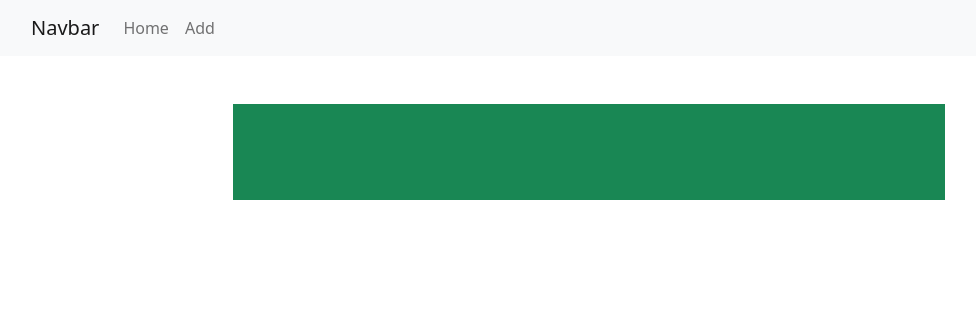
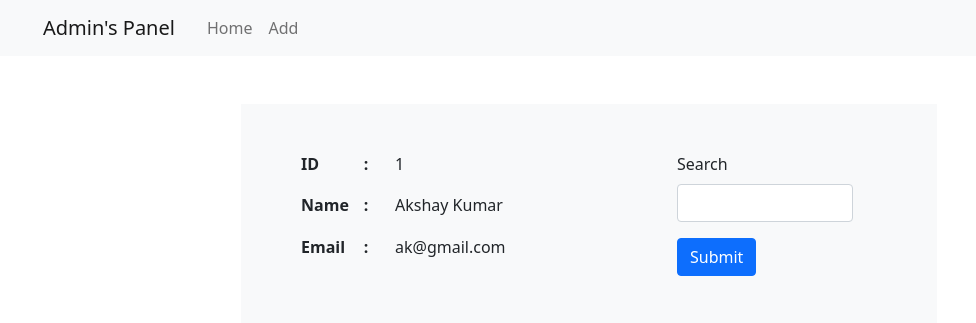
Before and after one commit to best-rion/E_Commerce, a Flask app: page /admin in a window 1280 px wide. Shown: the top 323 px of the page, without its empty margins (51-1027 px from the left). Run offline with Flask 3, Linux system fonts and the light colour scheme; some libraries are stand-ins or nearby versions.

Commit message:
Searching facility added. Next target product update and delete

```diff
--- a/eCommerce/__init__.py
+++ b/eCommerce/__init__.py
@@ -1,4 +1,4 @@
-from flask import Flask, render_template, flash
+from flask import Flask, render_template, redirect, flash, url_for
 from flask_sqlalchemy import SQLAlchemy
 from eCommerce.utitlities import renameAndSave
 import os
@@ -11,8 +11,8 @@ db.init_app(app)
 
 app.config['SECRET_KEY'] = os.urandom(32)
 
-from eCommerce.models import Product
-from eCommerce.froms import AddProductForm
+from eCommerce.models import Product, Admin
+from eCommerce.froms import AddProductForm, SearchForm
 
 @app.route("/")
 def home():
@@ -24,13 +24,30 @@ def about():
     return render_template('about.html', title='About')
 
 
+@app.route("/admin/search/<string:search_term>")
+def searchItems(search_term):
+
+    items = Product.query.filter( Product.name.contains(search_term) ).all()
+
+    return render_template('searched_items.html', title='Searched Items', items=items, search_term=search_term)
+
+
 @app.route("/admin", methods=['GET', 'POST'])
 def admin():
     # i have to send current admin's name, id, email
     # i have to receive a search query about a product name
     # and send a page of the product with info
     # pagination user e lagabo, aage basic admin banai
-    return render_template('admin_home.html')
+
+    admin = Admin.query.first() # Demo current_admin
+
+    form = SearchForm()
+    if form.validate_on_submit():
+
+        return redirect(url_for('searchItems', search_term=form.search_term.data))
+
+
+    return render_template('admin_home.html', admin=admin, form=form)
 
 @app.route("/admin/add", methods=['GET', 'POST'])
 def addProduct():
@@ -54,3 +71,9 @@ def addProduct():
         form = AddProductForm(formdata=None)
 
     return render_template('add_product.html', title='Add Product', form=form)
+
+
+@app.route("/admin/product/<int:id>", methods=['GET', 'POST'])
+def updateProduct(id):
+
+    return render_template('update_product.html', title='Update Product', id=id)
--- a/eCommerce/froms.py
+++ b/eCommerce/froms.py
@@ -22,3 +22,8 @@ class AddProductForm(FlaskForm):
    stock = IntegerField("Quantity",  validators=[DataRequired()])
    picture = FileField("Insert Image", validators=[FileAllowed( ['jpg', 'png', 'jpeg'] )])
    submit = SubmitField("Submit")
+
+
+class SearchForm(FlaskForm):
+   search_term = StringField("Search", validators=[DataRequired(),Length(max=20)])
+   submit = SubmitField("Submit")
--- a/eCommerce/templates/add_product.html
+++ b/eCommerce/templates/add_product.html
@@ -4,7 +4,7 @@
 
 <div class="container">
     <div class="content-section mt-5">
-        <form action="" method="post" enctype="multipart/form-data"> <!--  THIS IS VERY VERY IMPORTAN "enctrype" -->
+        <form action="" method="post" enctype="multipart/form-data"> <!--  THIS IS VERY VERY IMPORTAN "enctype" -->
             {{ form.hidden_tag() }}
             <fieldset class="form-group">
                 <legend class="border-bottom mb-4"><h1>Add New Product</h1></legend>
--- a/eCommerce/templates/admin_home.html
+++ b/eCommerce/templates/admin_home.html
@@ -2,9 +2,27 @@
 
 {% block content %}
 
+
 <div class="container">
-    <div class="content-section mt-5 bg-success p-5">
+    <div class="content-section mt-5 bg-light p-5 row">
 
+        <div class="col-lg-8 row">
+            <b class="col-2">ID   </b>    <b class="col-1"> :</b>    <p class="col-9">{{ admin.id }}</p>
+            <b class="col-2">Name </b>    <b class="col-1"> :</b>    <p class="col-9">{{ admin.name }}</p>
+            <b class="col-2">Email</b>    <b class="col-1"> :</b>    <p class="col-9">{{ admin.email }}</p>
+        </div>
+
+        <div class="col-lg-4">
+            <form action="" method="post" enctype="multipart/form-data">
+                {{ form.hidden_tag() }}
+                <div class="mb-3">
+                  {{ form.search_term.label(class="form-label") }}
+                  {{ form.search_term(class="form-control" ) }}
+                </div>
+
+                {{ form.submit(class="btn btn-primary") }}
+              </form>
+        </div>
     </div>
 </div>
 
--- a/eCommerce/templates/admin_layout.html
+++ b/eCommerce/templates/admin_layout.html
@@ -34,13 +34,13 @@
 
     <nav class="navbar navbar-expand-lg navbar-light bg-light">
         <div class="container">
-            <a class="navbar-brand" href="#">Navbar</a>
-            <button class="navbar-toggler" type="button" data-toggle="collapse" data-target="#navbarNavAltMarkup" aria-controls="navbarNavAltMarkup" aria-expanded="false" aria-label="Toggle navigation">
+            <a class="navbar-brand me-4" href="#">Admin's Panel</a>
+            <button class="navbar-toggler" type="button" data-bs-toggle="collapse" data-bs-target="#navbarNavAltMarkup" aria-controls="navbarNavAltMarkup" aria-expanded="false" aria-label="Toggle navigation">
               <span class="navbar-toggler-icon"></span>
             </button>
             <div class="collapse navbar-collapse" id="navbarNavAltMarkup">
               <div class="navbar-nav">
-                <a class="nav-item nav-link" href="#">Home</a>
+                <a class="nav-item nav-link" href="{{ url_for('admin') }}">Home</a>
                 <a class="nav-item nav-link" href="{{ url_for('addProduct') }}">Add</a>
               </div>
             </div>
@@ -74,7 +74,7 @@
         </div>
     </main>
 
-    <script src="https://cdn.jsdelivr.net/npm/bootstrap@5.2.3/dist/js/bootstrap.bundle.min.js"></script>
+    <link href="https://cdn.jsdelivr.net/npm/bootstrap@5.0.2/dist/css/bootstrap.min.css" rel="stylesheet" integrity="sha384-EVSTQN3/azprG1Anm3QDgpJLIm9Nao0Yz1ztcQTwFspd3yD65VohhpuuCOmLASjC" crossorigin="anonymous">
 
 
 </body>
```
Also changed, not shown: eCommerce/templates/searched_items.html (added, +41 -0 lines), eCommerce/templates/update_product.html (added, +13 -0 lines).
